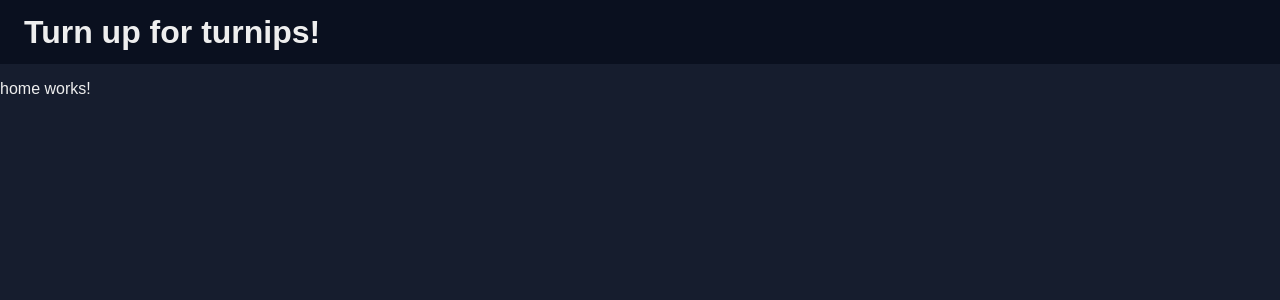
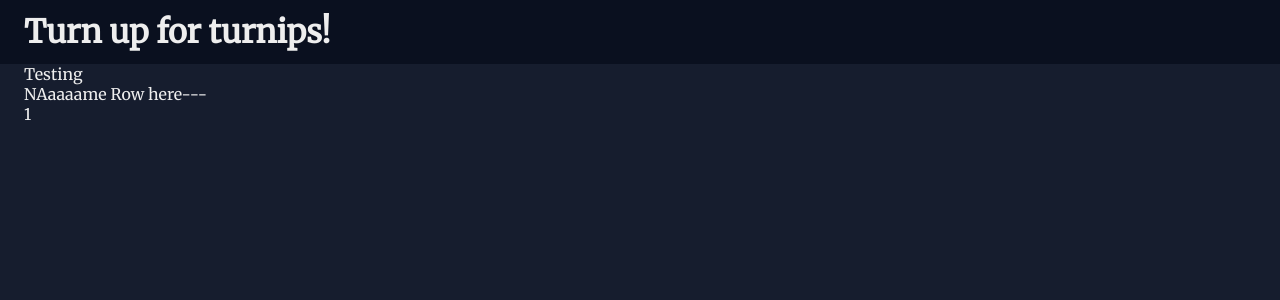
Before and after one commit to StephenFluin/turnip, an Angular app: page / in a window 1280 px wide. Shown: the top 300 px of the page. Built offline with nearby package versions, Linux system fonts and the light colour scheme; no server answers.

Commit message:
Really broken version of the app, not sure why
Co-authored-by: Jeremy Elbourn <jelbourn@gmail.com>

```diff
--- a/src/app/app.component.html
+++ b/src/app/app.component.html
@@ -5,4 +5,6 @@
       <button *ngIf="afAuth.authState | async as state" (click)="logout()">Logout</button> -->
   </div>
 </div>
-<router-outlet></router-outlet>
+ <div class="main">
+  <router-outlet></router-outlet>
+</div>
--- a/src/app/app.component.ts
+++ b/src/app/app.component.ts
@@ -7,4 +7,6 @@ import { Component } from '@angular/core';
 })
 export class AppComponent {
   title = 'turnip';
+
+
 }
--- a/src/app/app.module.ts
+++ b/src/app/app.module.ts
@@ -1,4 +1,5 @@
 import { BrowserModule } from '@angular/platform-browser';
+import { CommonModule } from '@angular/common';
 import { NgModule } from '@angular/core';
 
 import { routes } from './routes';
@@ -21,6 +22,7 @@ import { RouterModule} from '@angular/router';
   ],
   imports: [
     BrowserModule,
+    CommonModule,
     RouterModule.forRoot(routes),
   ],
   providers: [],
--- a/src/app/home/home.component.html
+++ b/src/app/home/home.component.html
@@ -1 +1,5 @@
-<p>home works!</p>
+Testing
+<div *ngFor="let island of islandList">
+  {{island.name}} Row here---
+</div>
+{{islandList.length}}
--- a/src/app/home/home.component.ts
+++ b/src/app/home/home.component.ts
@@ -3,11 +3,20 @@ import { Component, OnInit } from '@angular/core';
 @Component({
   selector: 'app-home',
   templateUrl: './home.component.html',
-  styleUrls: ['./home.component.scss']
 })
 export class HomeComponent implements OnInit {
-
-  constructor() { }
+  islandList = [
+    {
+      name: 'NAaaaame',
+      date: '2020-01-01',
+      fruit: '',
+      price: 500,
+      hemisphere: 'N',
+      queueLength: 32,
+      expectedWaitTime: 7 * 60,
+      description: 'Hi everyone!'
+    }
+  ];
 
   ngOnInit(): void {
   }
--- a/src/index.html
+++ b/src/index.html
@@ -6,6 +6,7 @@
   <base href="/">
   <meta name="viewport" content="width=device-width, initial-scale=1">
   <link rel="icon" type="image/x-icon" href="favicon.ico">
+  <link href="https://fonts.googleapis.com/css?family=Merriweather&display=swap" rel="stylesheet">
 </head>
 <body>
   <app-root></app-root>
--- a/src/styles.scss
+++ b/src/styles.scss
@@ -1,5 +1,5 @@
 * {
-  font-family: Arial, Helvetica, sans-serif;
+  font-family: 'Merriweather', serif;
   box-sizing: border-box;
 }
 
```
